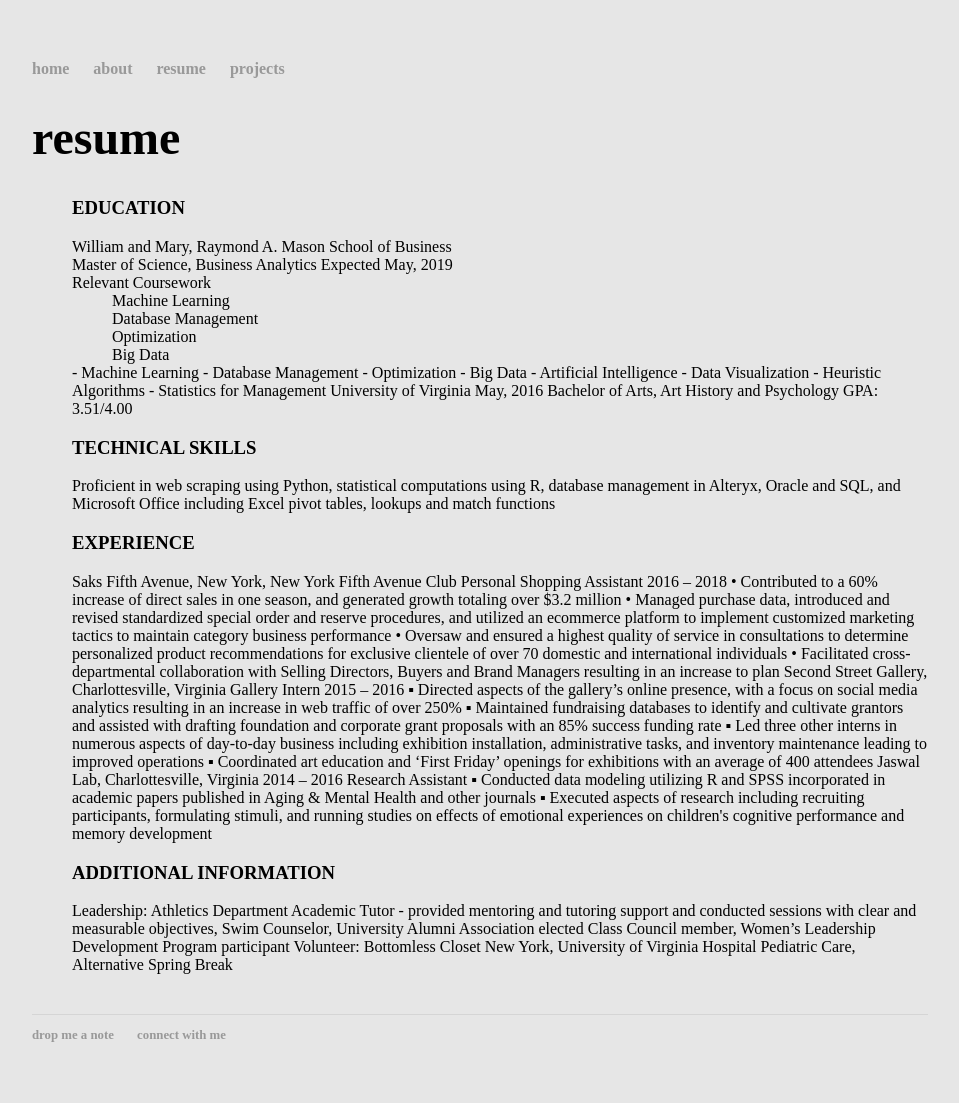
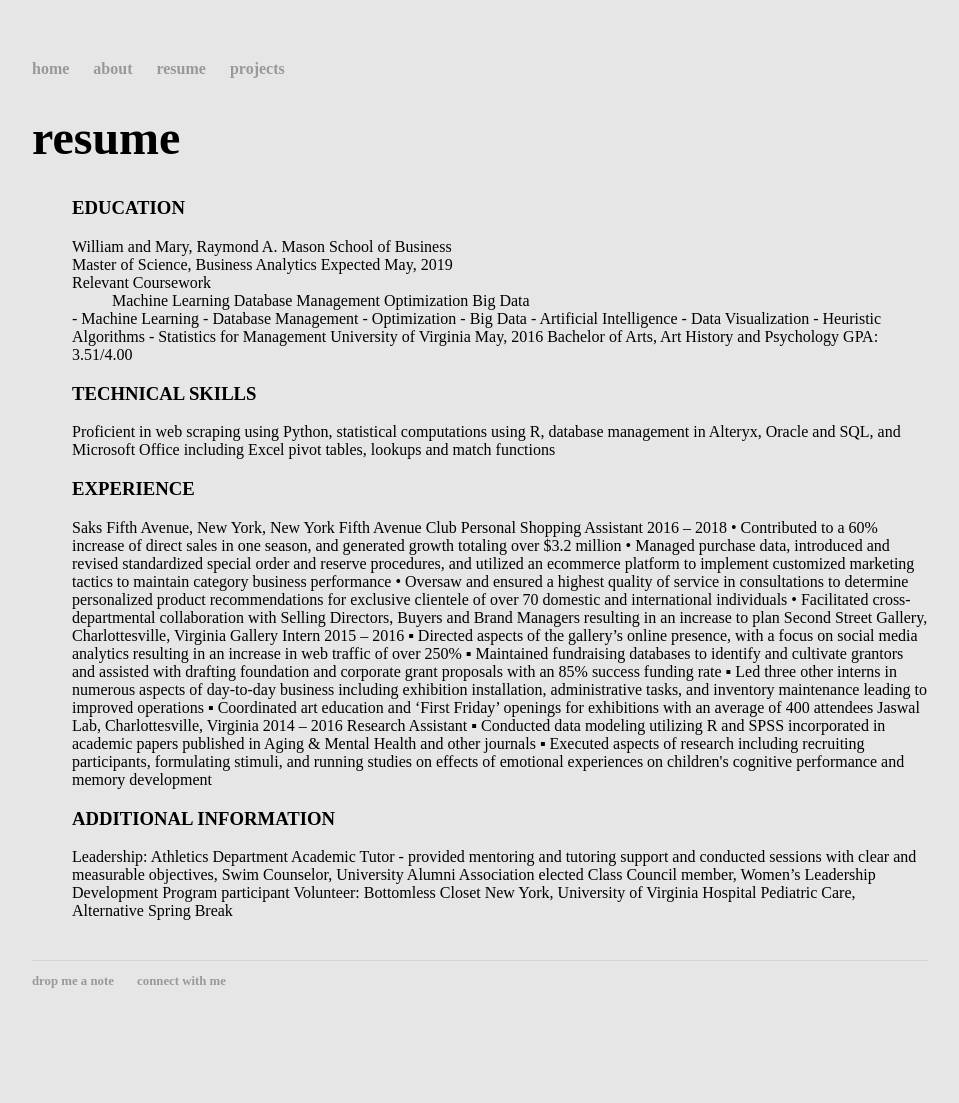
Before and after one commit to amanda-t2/amanda-t2.github.io, a Jekyll site: the page built from resume/index.html, in a window 1280 px wide. Shown: the whole page, without its empty margins (160-1119 px from the left). Built offline with Jekyll 4.4.1, drawn with Linux system fonts in a browser that asks for light colours; after the commit the page ends 1049 px from its top, so only the background shows below that.

Commit message:
Update main.css

```diff
--- a/css/main.css
+++ b/css/main.css
@@ -42,5 +42,5 @@
 }
 
 ul.posts li {
-    list-style: none;
+   display: inline;
 }
```
